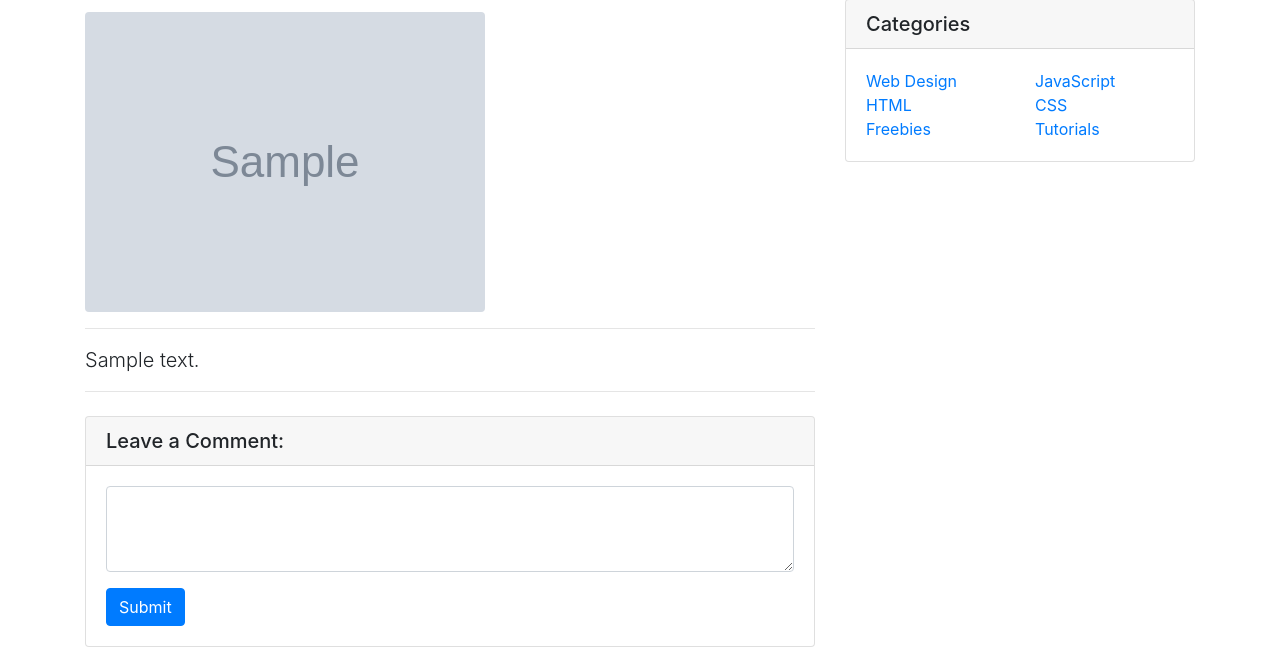
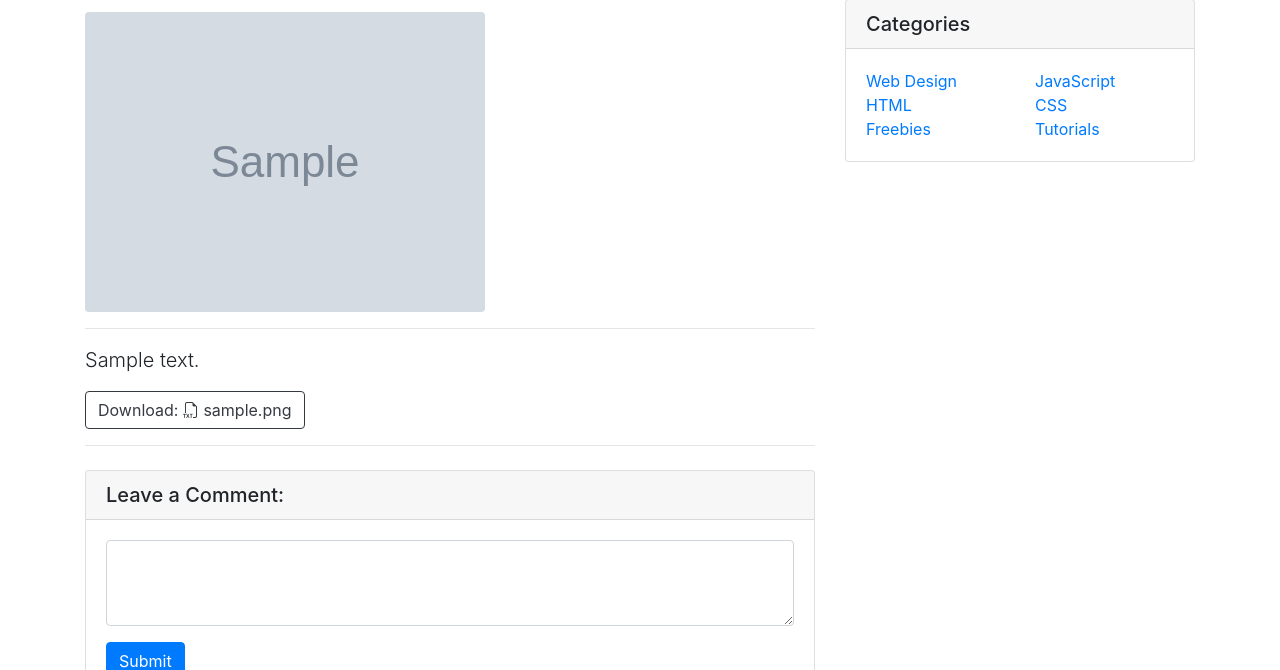
Before and after one commit to seoungwonseoungwon/doit_django_hmd, a Django app: page /blog/1/ in a window 1280 px wide. Shown: the part 234-904 px from the top of the page. Run offline with Django 3.2, Linux system fonts and the light colour scheme; tables that the repository leaves empty hold one stand-in row (values such as "Sample post"); grey boxes marked "Sample" are stand-in pictures; some libraries are stand-ins or nearby versions.

Commit message:
첨부 파일 있을 경우 포스트 상세 페이지에 다운로드 버튼 출력하기

```diff
--- a/blog/models.py
+++ b/blog/models.py
@@ -1,4 +1,5 @@
 from django.db import models
+import os
 
 # Create your models here.
 class Post(models.Model):
@@ -17,3 +18,10 @@ class Post(models.Model):
 
     def get_absolute_url(self):
         return f'/blog/{self.pk}/'
+
+
+    def get_file_name(self):
+        return os.path.basename(self.file_upload.name)
+
+    def get_file_ext(self):
+        return self.get_file_name().split('.')[-1]
--- a/blog/templates/blog/post_detail.html
+++ b/blog/templates/blog/post_detail.html
@@ -10,6 +10,7 @@
         <link rel="icon" type="image/x-icon" href="assets/favicon.ico" />
         <!-- Core theme CSS (includes Bootstrap)-->
         <link rel="stylesheet" href="https://cdn.jsdelivr.net/npm/bootstrap@4.6.2/dist/css/bootstrap.min.css">
+        <link rel="stylesheet" href="https://cdn.jsdelivr.net/npm/bootstrap-icons@1.10.4/font/bootstrap-icons.css">
     </head>
     <body>
         <!-- Navigation-->
@@ -60,6 +61,22 @@
                     <p class="lead">
                       {{ post.content }}
                     </p>
+
+                    {% if post.file_upload %}
+                        <a href="{{ post.file_upload.url }}" class="btn btn-outline-dark" role="button" download>Download:
+                            {% if post.get_file_ext == 'csv' %}
+                            <i class="bi bi-filetype-csv"></i>
+                            {% elif post.get_file_ext == 'xlsx' or post.get_file_ext == 'xls' %}
+                            <i class="bi bi-filetype-excel"></i>
+                            {% elif post.get_file_ext == 'docx' or post.get_file_ext == 'doc' %}
+                            <i class="bi bi-filetype-word"></i>
+                            {% else %}
+                            <i class="bi bi-filetype-txt"></i>
+                            {% endif %}
+                            {{post.get_file_name}}
+                        </a>
+                    {% endif %}
+
                     <hr />
                     <!-- Comments form-->
                     <div class="card my-4">
```
